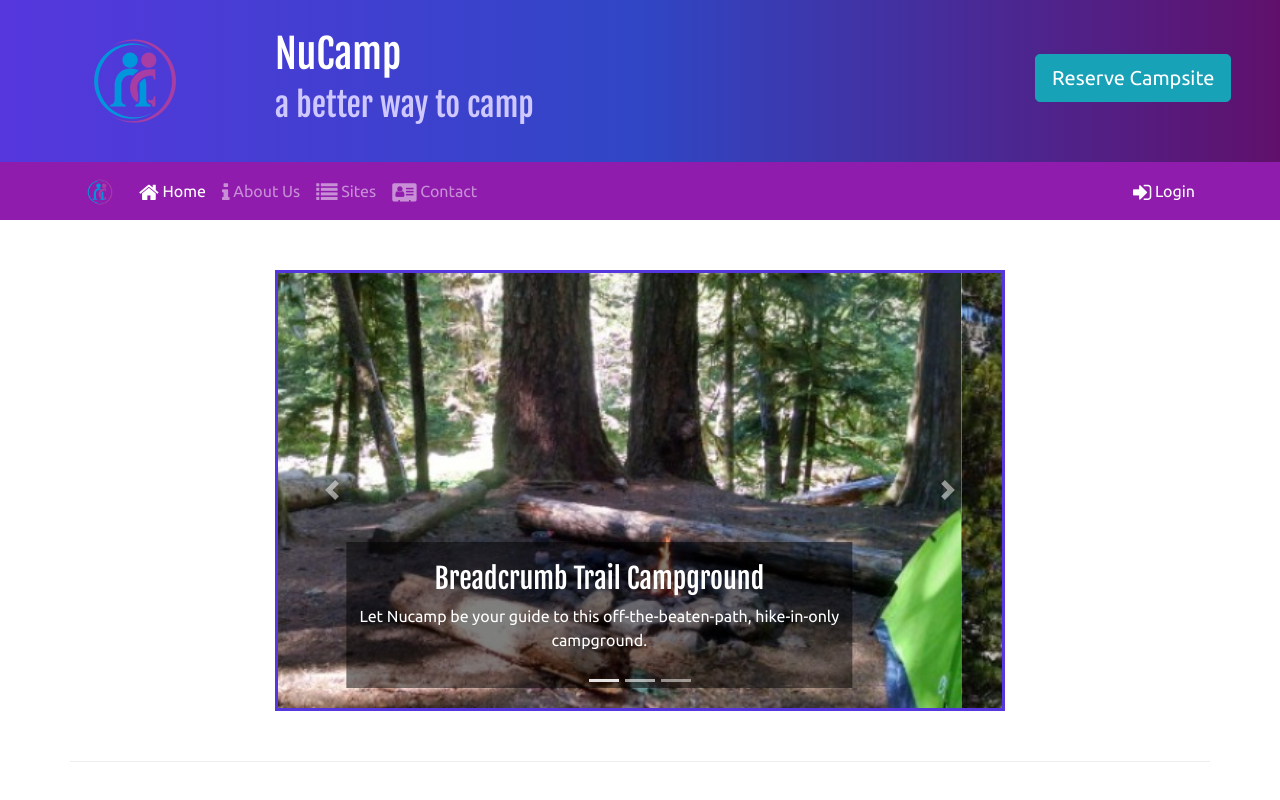
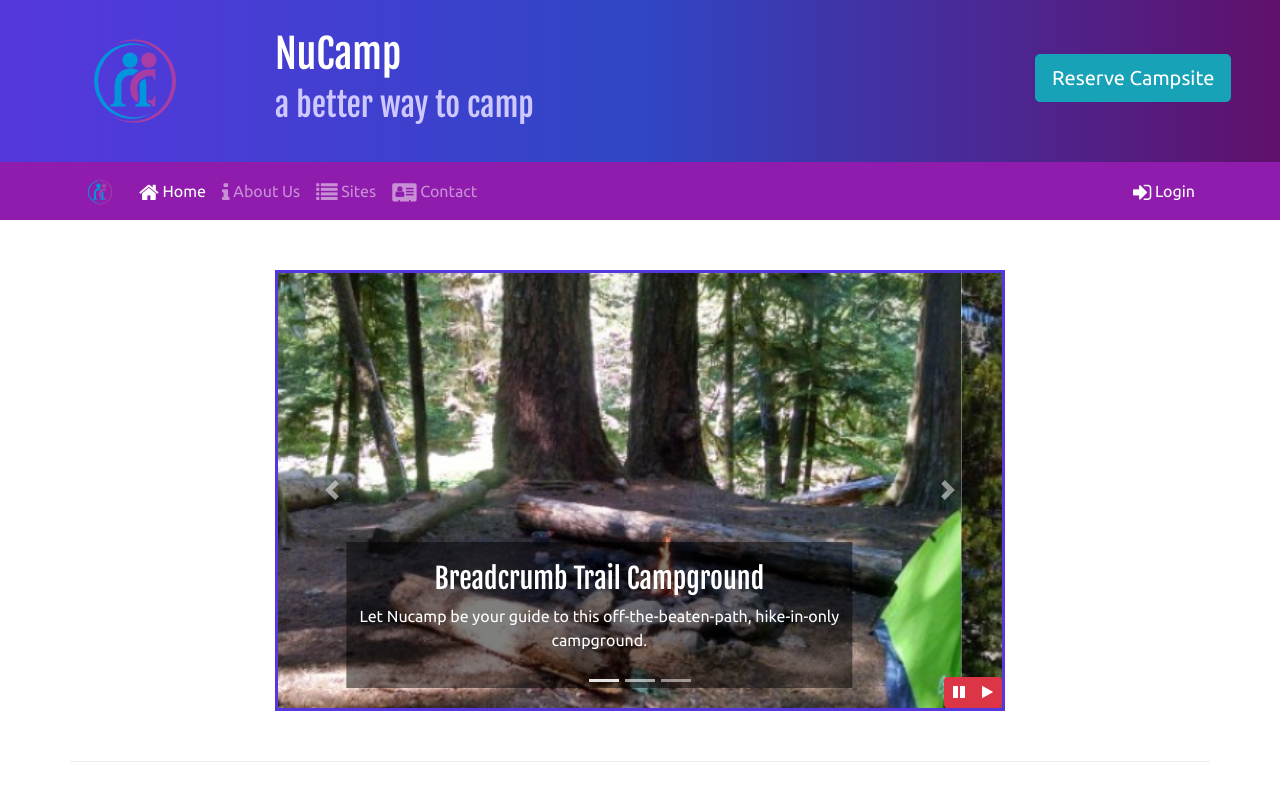
Before and after one commit to loganthall/nucampsite, a website: page index.html in a window 1280 px wide. Shown: the top 800 px of the page. Drawn offline with nearby package versions, Linux system fonts and the light colour scheme.

Commit message:
Bootstrap and jQuery Part 1

```diff
--- a/css/styles.css
+++ b/css/styles.css
@@ -54,3 +54,10 @@ header h2 {
 .carousel {
     border: solid #5637DD;
 }
+
+#carouselButton {
+    position: absolute;
+    right: 0;
+    bottom: 0;
+    z-index: 100;
+}
--- a/index.html
+++ b/index.html
@@ -223,6 +223,14 @@
             <span class="carousel-control-next-icon"></span>
             <span class="sr-only">Next</span>
           </a>
+          <div class="btn-group" id="carouselButton">
+            <button class="btn btn-danger btn-sm" id="carouselPause">
+              <i class="fa fa-pause"></i>
+            </button>
+            <button class="btn btn-danger btn-sm" id="carouselPlay">
+              <i class="fa fa-play"></i>
+            </button>
+          </div>
         </div>
       </div>
     </div>
@@ -355,6 +363,19 @@
 
   <!--jQuery To Activate Tooltips-->
   <!-- <script>$(function () {$('[data-toggle="tooltip"]').tooltip()})</script> -->
+
+  <!--jQuery To Activate Carousel Play/Pause-->
+  <script>
+    $(function() {
+      $(".carousel").carousel( { interval: 2000, pause: "false" } );
+      $("#carouselPause").click(function(){
+        $(".carousel").carousel("pause");
+      });
+      $("#carouselPlay").click(function(){
+        $(".carousel").carousel("cycle");
+      });
+    });
+  </script>
 </body>
 
 </html>
```
